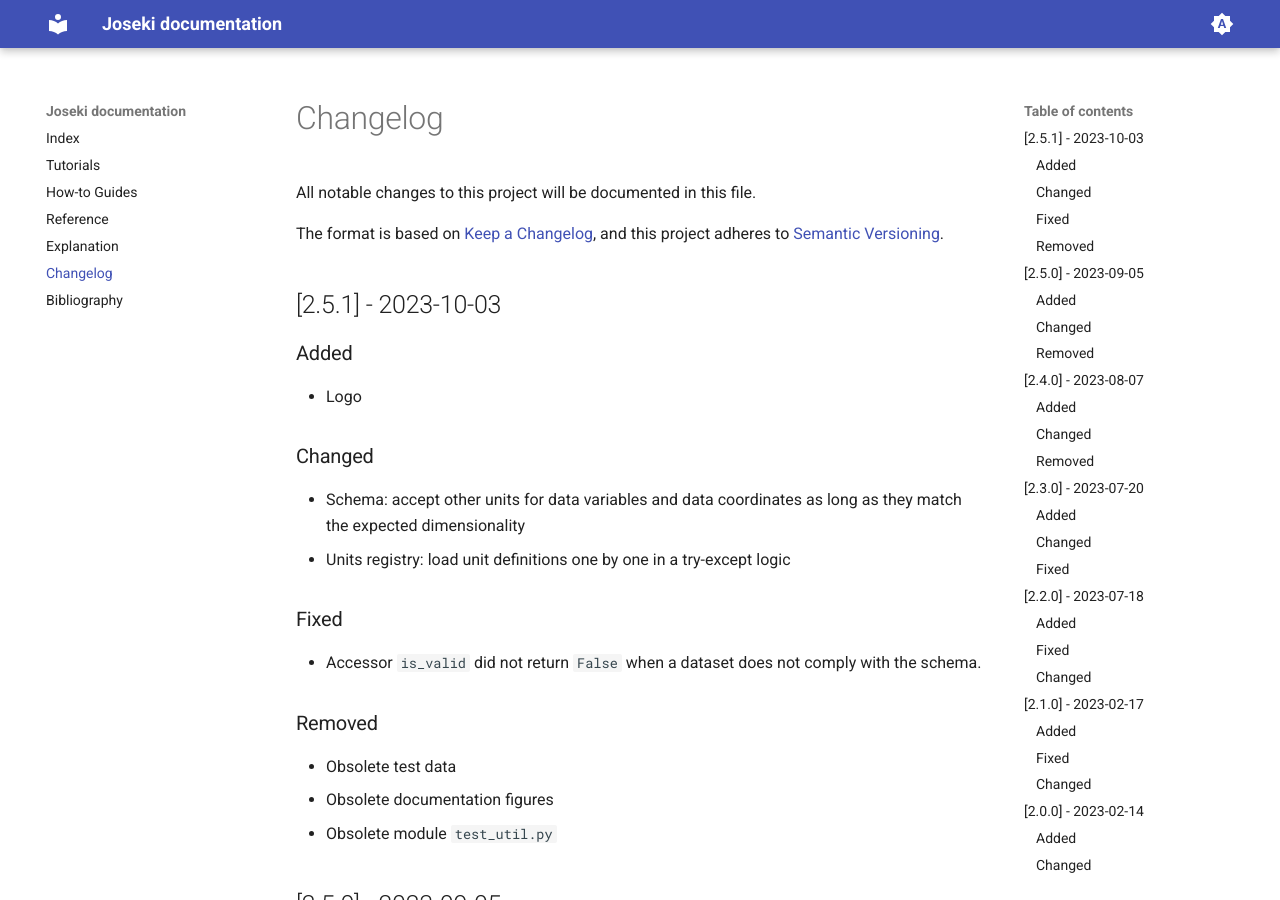
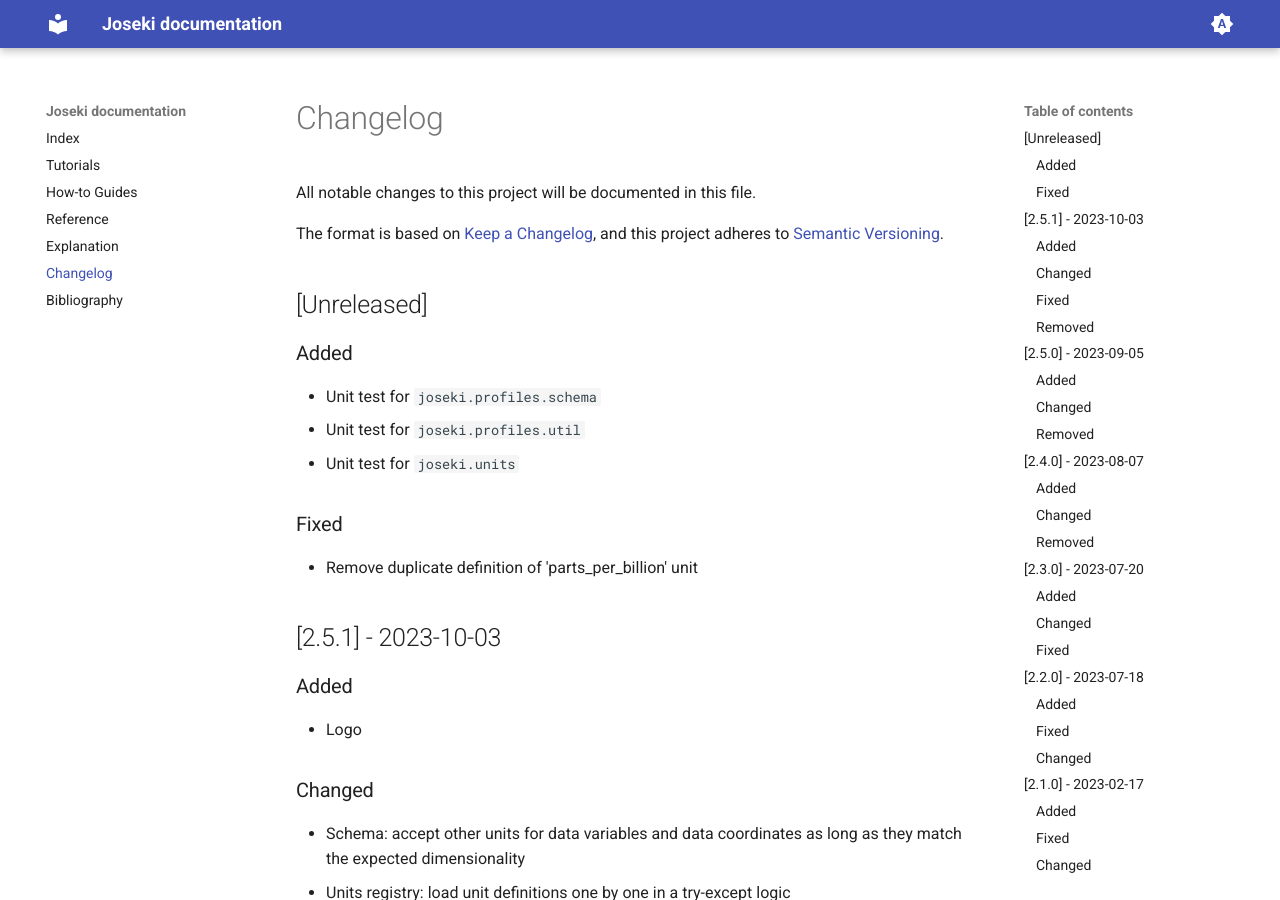
Before and after one commit to rayference/joseki, an MkDocs documentation site: the page built from docs/changelog.md, in a window 1280 px wide and 900 px high. Built offline with MkDocs 1.6.1 and Material for MkDocs 9.7.7, drawn with Linux system fonts in a browser that asks for light colours; the version menu is left out.

Commit message:
Update changelog

```diff
--- a/docs/changelog.md
+++ b/docs/changelog.md
@@ -4,6 +4,18 @@ All notable changes to this project will be documented in this file.
 
 The format is based on [Keep a Changelog](https://keepachangelog.com/en/1.0.0/),
 and this project adheres to [Semantic Versioning](https://semver.org/spec/v2.0.0.html).
+
+## [Unreleased]
+
+### Added
+
+* Unit test for `joseki.profiles.schema`
+* Unit test for `joseki.profiles.util`
+* Unit test for `joseki.units`
+
+### Fixed
+
+* Remove duplicate definition of 'parts_per_billion' unit
 
 ## [2.5.1] - 2023-10-03
 
```
